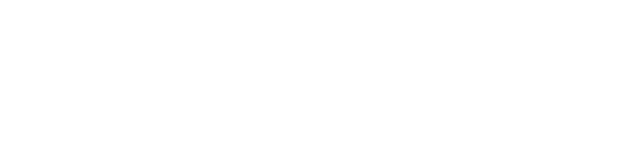
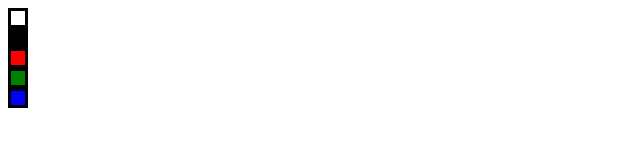
Before and after one commit to Dustin753/Paint_App, a plain HTML site: page index.html in a window 1280 px wide. Shown: the whole page, without its empty margins (0-640 px from the left). Drawn offline with Linux system fonts and the light colour scheme.

Commit message:
Added basic color functionality

```diff
--- a/app.js
+++ b/app.js
@@ -1,6 +1,10 @@
 // I learned how to set up the Canvas in HTML and JS
 // using a tutorial on the CodingNepal YouTube channel,
 // which is linked here: https://www.youtube.com/watch?v=y84tBZo8GFo.
+
+// RESOURCES
+// https://developer.mozilla.org/en-US/docs/Web/API/Canvas_API/Tutorial
+// https://www.w3schools.com/graphics/canvas_intro.asp
 
 // SET UP CANVAS
 const canvas = document.querySelector(".my-canvas");
@@ -9,7 +13,14 @@ const ctx = canvas.getContext("2d");
 // VARS RELATED TO BRUSH
 let isDrawing = false;
 let brushSize = 2;
+let currentColor = 'black';
 
+// VARS RELATED TO COLORS
+const whiteButton = document.querySelector("#white-button");
+const blackButton = document.querySelector("#black-button");
+const redButton = document.querySelector("#red-button");
+const greenButton = document.querySelector("#green-button");
+const blueButton = document.querySelector("#blue-button");
 
 window.addEventListener("load", () => {
   canvas.width = canvas.offsetWidth;
@@ -22,7 +33,7 @@ const startDrawing = () => {
   isDrawing = true;
   ctx.beginPath(); // This starts the drawing where the mousedown event occurs
   ctx.lineWidth = brushSize;
-  ctx.strokeStyle = 'black';
+  ctx.strokeStyle = currentColor;
 }
 
 const stopDrawing = () => {
@@ -37,8 +48,21 @@ const drawing = (e) => {
   ctx.stroke();
 }
 
+// METHODS FOR CHOOSING COLORS
+const changeColor = (color) => {
+  currentColor = color;
+}
+
+
+
 // APPLICATION
 
 canvas.addEventListener("mousedown", startDrawing);
 canvas.addEventListener("mousemove", drawing);
 canvas.addEventListener("mouseup", stopDrawing);
+
+whiteButton.addEventListener('click', () => changeColor('white'));
+blackButton.addEventListener('click', () => changeColor('black'));
+redButton.addEventListener('click', () => changeColor('red'));
+greenButton.addEventListener('click', () => changeColor('green'));
+blueButton.addEventListener('click', () => changeColor('blue'));
--- a/index.html
+++ b/index.html
@@ -11,6 +11,19 @@
     <script defer src="app.js"></script>
   </head>
   <body>
-    <canvas class="my-canvas"></canvas>
+    <div class="app-main">
+      <div class="color-palet">
+        <div id="white-button" class="color-button"></div>
+        <div id="black-button" class="color-button"></div>
+        <div id="red-button" class="color-button"></div>
+        <div id="green-button" class="color-button"></div>
+        <div id="blue-button" class="color-button"></div>
+      </div>
+      <div class="canvas-container">
+        <canvas class="my-canvas"></canvas>
+      </div>
+    </div>
+
+
   </body>
 </html>
--- a/styles.css
+++ b/styles.css
@@ -1,7 +1,5 @@
 *{
   box-sizing: border-box;
-  width: 0;
-  padding: 0;
 }
 
 body{
@@ -9,6 +7,52 @@ body{
   height: 100vh;
 }
 
+.app-main{
+  display: flex;
+  width: 100%;
+  height: 100%;
+}
+
+.color-palet{
+  display: flex;
+  flex-direction: column;
+
+  height: 100%;
+  width: 20%;
+}
+
+.color-palet div{
+  width: 20px;
+  height: 20px;
+  border-style: solid;
+  border-color: black;
+}
+
+#white-button{
+  background-color: white;
+}
+
+#black-button{
+  background-color: black;
+}
+
+#blue-button{
+  background-color: blue;;
+}
+
+#green-button{
+  background-color: green;
+}
+
+#red-button{
+  background-color: red;
+}
+
+.canvas-container{
+  height: 100%;
+  width: 80%;
+}
+
 .my-canvas{
   height: 100%;
   width: 100%;
```
